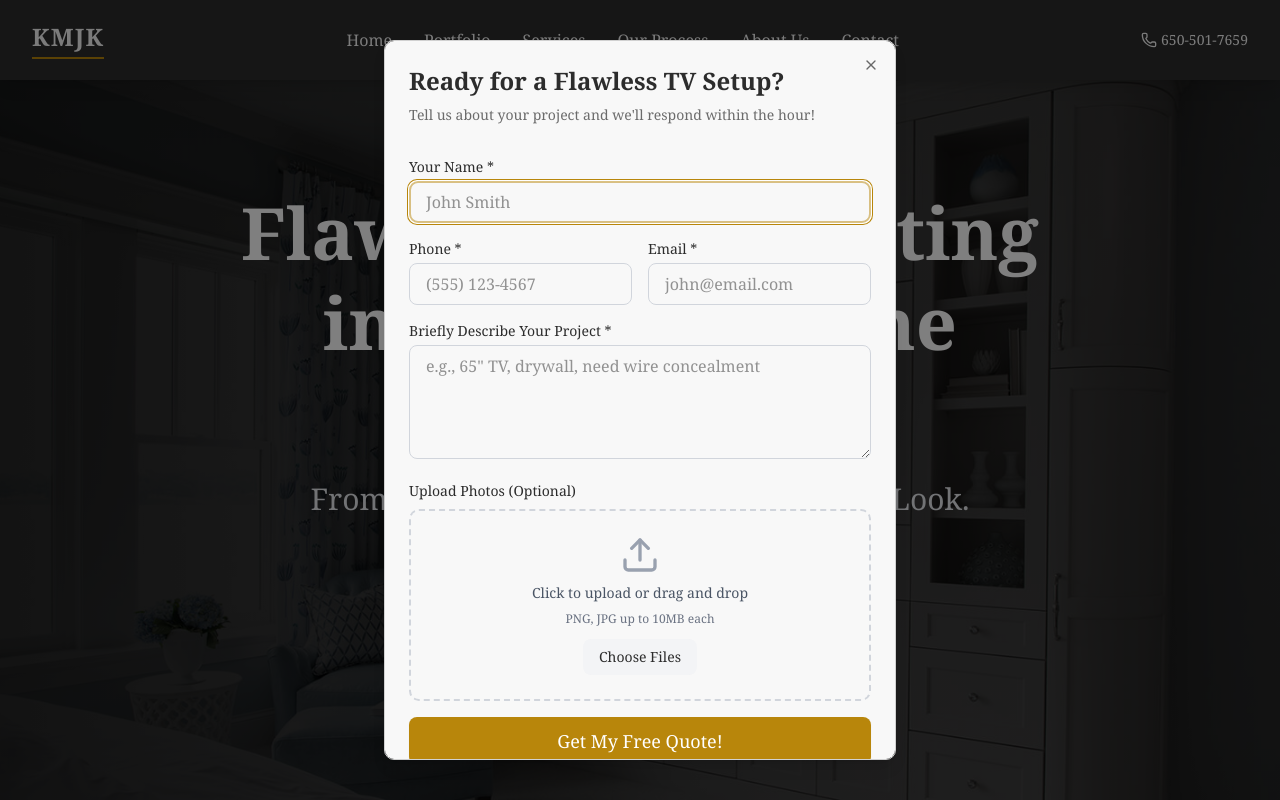
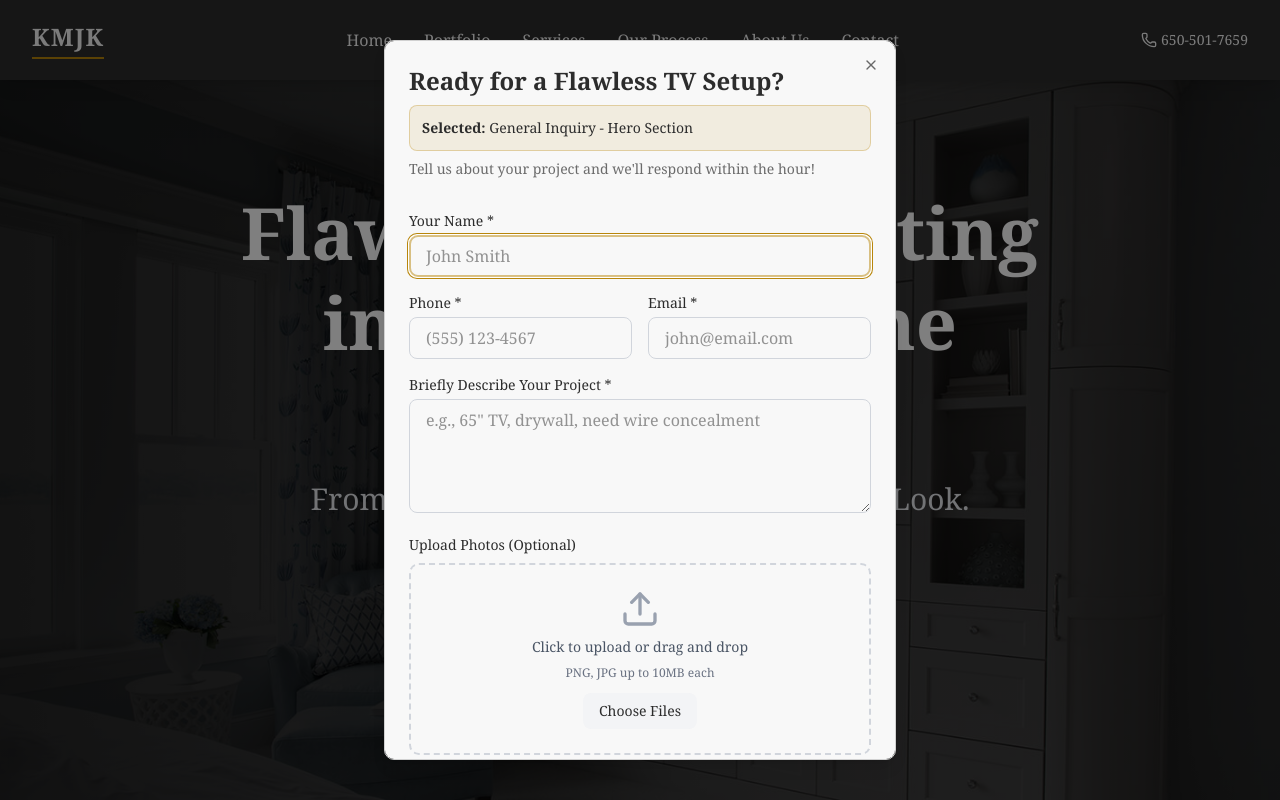
Before and after one commit to QuantumCotton/kmjknonai, a React (Vite) app: page /tv-mounting in a window 1280 px wide. Both pictures are taken after a click on the button "Get My Free Quote Now". Shown: the top 800 px of the page. Built offline with nearby package versions, Linux system fonts and the light colour scheme.

Commit message:
Add package tracking to TV Mounting form submissions

```diff
--- a/src/pages/TVMountingLanding.jsx
+++ b/src/pages/TVMountingLanding.jsx
@@ -9,6 +9,7 @@ function TVMountingLanding() {
   const [isModalOpen, setIsModalOpen] = useState(false)
   const [isSubmitting, setIsSubmitting] = useState(false)
   const [submitSuccess, setSubmitSuccess] = useState(false)
+  const [selectedPackage, setSelectedPackage] = useState('')
   const [formData, setFormData] = useState({
     name: '',
     email: '',
@@ -16,6 +17,11 @@ function TVMountingLanding() {
     message: '',
     images: []
   })
+
+  const openModalWithPackage = (packageName) => {
+    setSelectedPackage(packageName)
+    setIsModalOpen(true)
+  }
 
   const handleImageUpload = (e) => {
     const files = Array.from(e.target.files)
@@ -33,6 +39,11 @@ function TVMountingLanding() {
     formDataToSend.append('phone', formData.phone)
     formDataToSend.append('message', formData.message)
     formDataToSend.append('subject', 'New TV Mounting Request from KMJK Website')
+
+    // Hidden fields that you'll see in the email but customer doesn't see
+    formDataToSend.append('Landing Page', 'TV Mounting & Wire Concealment')
+    formDataToSend.append('Selected Package', selectedPackage || 'Not specified')
+    formDataToSend.append('Source URL', window.location.href)
 
     formData.images.forEach((image, index) => {
       formDataToSend.append(`attachment_${index}`, image)
@@ -86,7 +97,7 @@ function TVMountingLanding() {
           </p>
 
           <Button
-            onClick={() => setIsModalOpen(true)}
+            onClick={() => openModalWithPackage('General Inquiry - Hero Section')}
             size="lg"
             className="text-xl px-12 py-8 bg-[var(--brushed-gold)] hover:bg-[var(--brushed-bronze)] text-white mb-6 shadow-2xl"
           >
@@ -106,6 +117,12 @@ function TVMountingLanding() {
           <DialogHeader>
             <DialogTitle className="text-2xl font-bold text-[var(--deep-charcoal)]">Ready for a Flawless TV Setup?</DialogTitle>
             <DialogDescription>
+              {selectedPackage && (
+                <div className="mb-2 p-3 bg-[var(--brushed-gold)]/10 rounded-md border border-[var(--brushed-gold)]/30">
+                  <span className="font-semibold text-[var(--deep-charcoal)]">Selected: </span>
+                  <span className="text-[var(--deep-charcoal)]">{selectedPackage}</span>
+                </div>
+              )}
               Tell us about your project and we'll respond within the hour!
             </DialogDescription>
           </DialogHeader>
@@ -277,7 +294,7 @@ function TVMountingLanding() {
                 </li>
               </ul>
               <Button
-                onClick={() => setIsModalOpen(true)}
+                onClick={() => openModalWithPackage('Pro Mount - Starting at $199')}
                 className="w-full bg-[var(--deep-charcoal)] hover:bg-[var(--brushed-gold)] text-white"
               >
                 Get Quote
@@ -312,7 +329,7 @@ function TVMountingLanding() {
                 </li>
               </ul>
               <Button
-                onClick={() => setIsModalOpen(true)}
+                onClick={() => openModalWithPackage('The Clean Look - Starting at $399 (MOST POPULAR)')}
                 className="w-full bg-[var(--brushed-gold)] hover:bg-[var(--brushed-bronze)] text-white text-lg py-6"
               >
                 Get Quote (Recommended)
@@ -343,7 +360,7 @@ function TVMountingLanding() {
                 </li>
               </ul>
               <Button
-                onClick={() => setIsModalOpen(true)}
+                onClick={() => openModalWithPackage('The Ultimate Experience - Starting at $699')}
                 className="w-full bg-[var(--deep-charcoal)] hover:bg-[var(--brushed-gold)] text-white"
               >
                 Get Quote
@@ -416,7 +433,7 @@ function TVMountingLanding() {
               </Button>
             </a>
             <Button
-              onClick={() => setIsModalOpen(true)}
+              onClick={() => openModalWithPackage('General Inquiry - Final CTA')}
               size="lg"
               className="text-lg px-8 py-6 bg-[var(--brushed-gold)] hover:bg-[var(--brushed-bronze)] text-white"
             >
```
